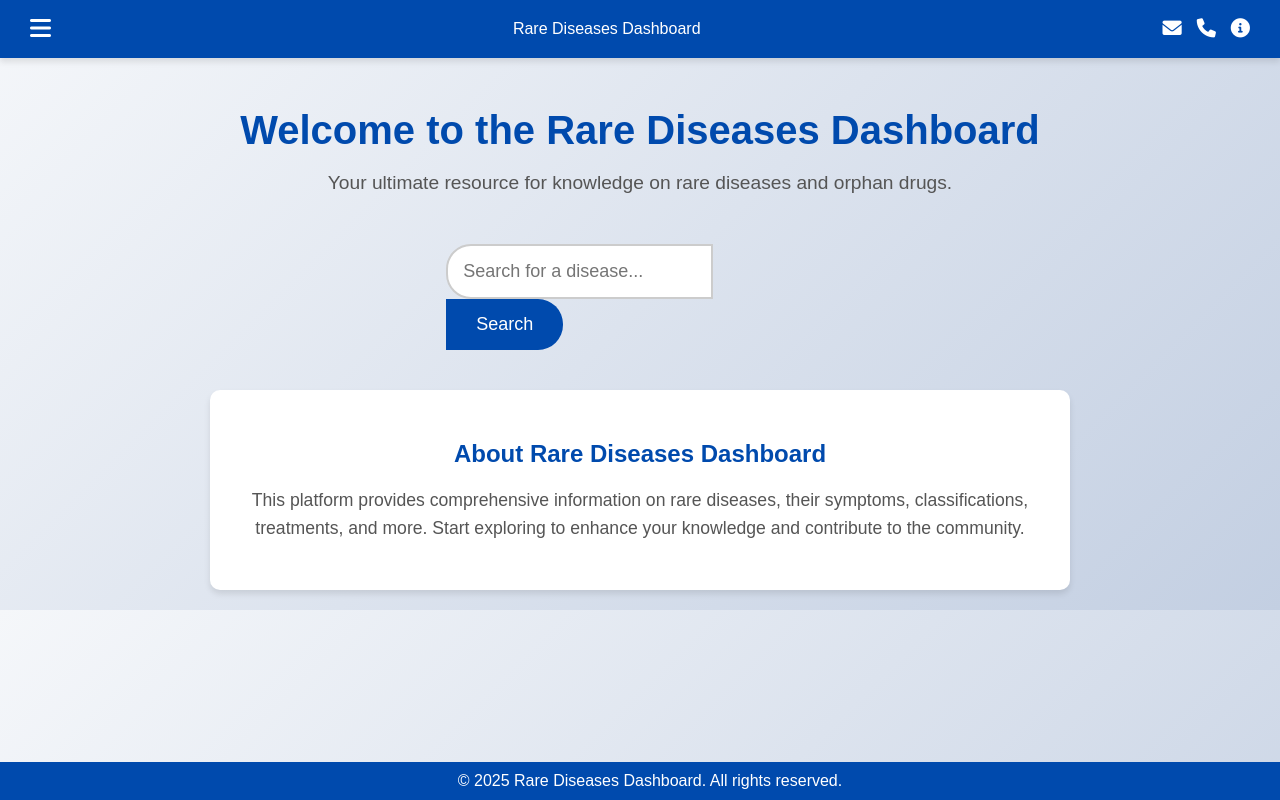
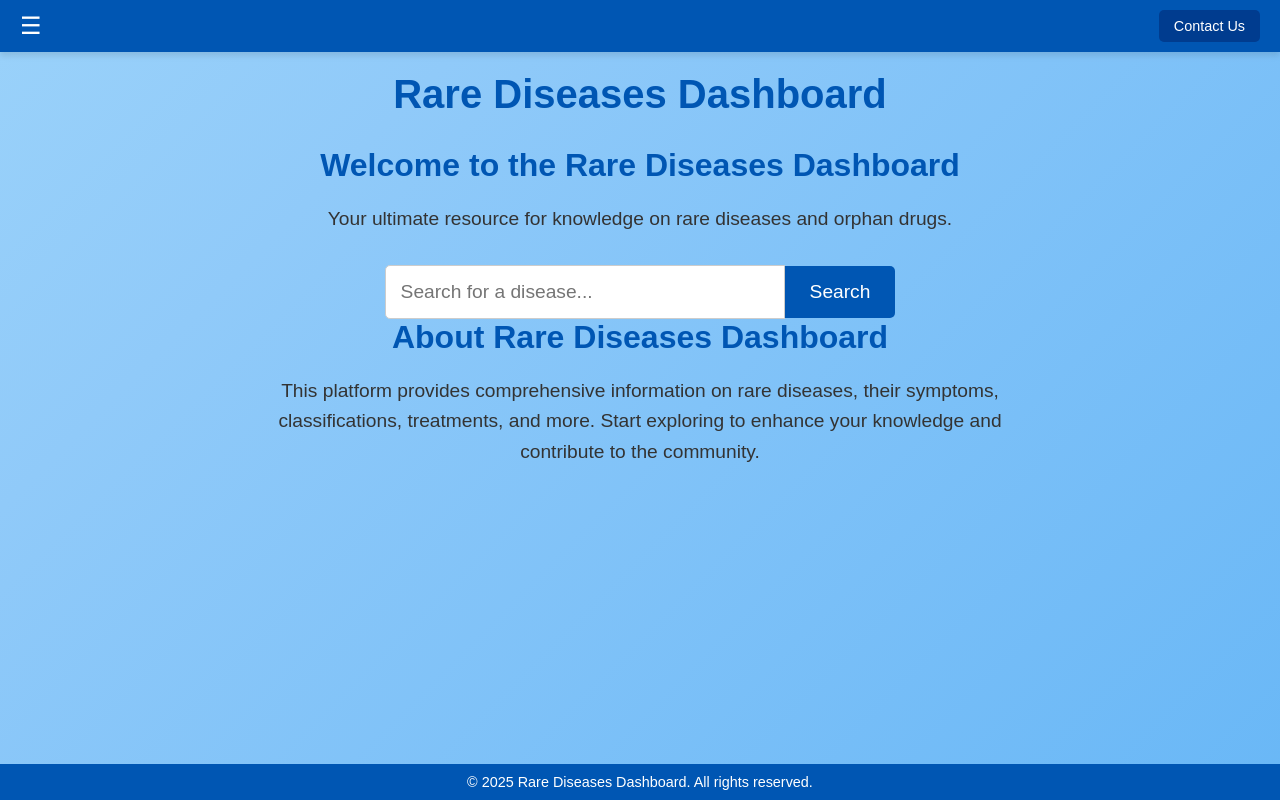
Before and after one commit to prashantsonibps/rare-disease-dashboard, a Flask app: page / in a window 1280 px wide. Run offline with Flask 3, Linux system fonts and the light colour scheme.

Commit message:
Update index.html

```diff
--- a/templates/index.html
+++ b/templates/index.html
@@ -4,23 +4,45 @@
     <meta charset="UTF-8">
     <meta name="viewport" content="width=device-width, initial-scale=1.0">
     <title>Rare Diseases Dashboard</title>
-    <link rel="stylesheet" href="https://cdnjs.cloudflare.com/ajax/libs/font-awesome/6.0.0-beta3/css/all.min.css">
     <style>
+        /* General Reset */
+        * {
+            margin: 0;
+            padding: 0;
+            box-sizing: border-box;
+        }
+
         body {
             font-family: Arial, sans-serif;
+            text-align: center;
             margin: 0;
             padding: 0;
-            background: linear-gradient(135deg, #f5f7fa, #c3cfe2);
+            overflow-x: hidden;
+            background: linear-gradient(135deg, #e0f7fa, #b3e5fc, #90caf9, #64b5f6);
+            background-size: 300% 300%;
+            animation: gradientAnimation 15s ease infinite;
             color: #333;
         }
 
+        @keyframes gradientAnimation {
+            0% {
+                background-position: 0% 50%;
+            }
+            50% {
+                background-position: 100% 50%;
+            }
+            100% {
+                background-position: 0% 50%;
+            }
+        }
+
         .navbar {
-            background-color: #004aad;
-            color: white;
             display: flex;
             justify-content: space-between;
-            padding: 15px 30px;
             align-items: center;
+            background-color: #0056b3;
+            color: white;
+            padding: 10px 20px;
             box-shadow: 0 4px 6px rgba(0, 0, 0, 0.1);
         }
 
@@ -29,149 +51,121 @@
             cursor: pointer;
         }
 
-        .navbar .contact-icons {
-            display: flex;
-            gap: 15px;
+        .navbar .contact {
+            text-decoration: none;
+            color: white;
+            background-color: #003c8f;
+            padding: 8px 15px;
+            border-radius: 5px;
+            font-size: 0.9em;
+            transition: background-color 0.3s;
         }
 
-        .navbar .contact-icons a {
-            color: white;
-            text-decoration: none;
-            font-size: 1.2em;
+        .navbar .contact:hover {
+            background-color: #002a66;
         }
 
         .header {
-            text-align: center;
-            margin: 50px 0;
+            margin-top: 20px;
         }
 
         .header h1 {
             font-size: 2.5em;
-            color: #004aad;
+            color: #0056b3;
             margin-bottom: 10px;
         }
 
-        .header p {
-            font-size: 1.2em;
-            color: #555;
+        .content {
+            padding: 20px;
         }
 
-        .search-bar {
+        .content h2 {
+            font-size: 2em;
+            color: #0056b3;
+            margin-bottom: 20px;
+        }
+
+        .content p {
+            font-size: 1.2em;
+            line-height: 1.6;
+            max-width: 800px;
+            margin: 0 auto;
+            color: #333;
+        }
+
+        .search-container {
+            margin-top: 30px;
+        }
+
+        .search-container form {
             display: flex;
             justify-content: center;
-            margin: 40px 0;
+            align-items: center;
         }
 
-        .search-bar input[type="text"] {
+        .search-container input[type="text"] {
             padding: 15px;
-            width: 60%;
-            font-size: 18px;
-            border: 2px solid #ccc;
-            border-radius: 25px 0 0 25px;
-            outline: none;
-            transition: all 0.3s;
+            font-size: 1.2em;
+            border: 1px solid #ccc;
+            border-radius: 5px 0 0 5px;
+            width: 400px;
+            max-width: 80%;
         }
 
-        .search-bar input[type="text"]:focus {
-            border-color: #004aad;
-            box-shadow: 0 0 8px rgba(0, 74, 173, 0.4);
+        .search-container button {
+            padding: 15px 25px;
+            font-size: 1.2em;
+            background-color: #0056b3;
+            color: white;
+            border: none;
+            border-radius: 0 5px 5px 0;
+            cursor: pointer;
+            transition: background-color 0.3s;
         }
 
-        .search-bar button {
-            padding: 15px 30px;
-            font-size: 18px;
-            color: white;
-            background-color: #004aad;
-            border: none;
-            border-radius: 0 25px 25px 0;
-            cursor: pointer;
-            transition: all 0.3s;
-        }
-
-        .search-bar button:hover {
-            background-color: #00367d;
-        }
-
-        .info-section {
-            text-align: center;
-            padding: 30px;
-            background: white;
-            border-radius: 10px;
-            margin: 20px auto;
-            width: 90%;
-            max-width: 800px;
-            box-shadow: 0 4px 6px rgba(0, 0, 0, 0.1);
-        }
-
-        .info-section h2 {
-            color: #004aad;
-            margin-bottom: 15px;
-        }
-
-        .info-section p {
-            font-size: 1.1em;
-            color: #555;
-            line-height: 1.6;
+        .search-container button:hover {
+            background-color: #003c8f;
         }
 
         .footer {
-            background: #004aad;
+            background-color: #0056b3;
             color: white;
-            text-align: center;
-            padding: 10px;
+            padding: 10px 0;
             position: fixed;
             bottom: 0;
             width: 100%;
         }
 
-        @media (max-width: 768px) {
-            .search-bar input[type="text"] {
-                width: 80%;
-                font-size: 16px;
-            }
-
-            .search-bar button {
-                font-size: 16px;
-            }
+        .footer p {
+            margin: 0;
+            font-size: 0.9em;
         }
     </style>
 </head>
 <body>
     <div class="navbar">
-        <div class="menu">
-            <i class="fas fa-bars"></i>
+        <div class="menu">☰</div>
+        <a href="/contact" class="contact">Contact Us</a>
     </div>
-        <div>Rare Diseases Dashboard</div>
-        <div class="contact-icons">
-            <a href="#"><i class="fas fa-envelope"></i></a>
-            <a href="#"><i class="fas fa-phone"></i></a>
-            <a href="#"><i class="fas fa-info-circle"></i></a>
+    <div class="header">
+        <h1>Rare Diseases Dashboard</h1>
     </div>
-    </div>
+    <div class="content">
+        <h2>Welcome to the Rare Diseases Dashboard</h2>
+        <p>Your ultimate resource for knowledge on rare diseases and orphan drugs.</p>
 
-    <div class="header">
-        <h1>Welcome to the Rare Diseases Dashboard</h1>
-        <p>Your ultimate resource for knowledge on rare diseases and orphan drugs.</p>
-    </div>
-
-    <div class="search-bar">
-        <form method="POST" action="/search">
-            <input type="text" name="query" placeholder="Search for a disease...">
+        <div class="search-container">
+            <form method="POST" action="/">
+                <input type="text" name="query" placeholder="Search for a disease..." required>
                 <button type="submit">Search</button>
             </form>
         </div>
 
-    <div class="info-section">
         <h2>About Rare Diseases Dashboard</h2>
-        <p>
-            This platform provides comprehensive information on rare diseases,
-            their symptoms, classifications, treatments, and more. Start exploring to
-            enhance your knowledge and contribute to the community.
-        </p>
+        <p>This platform provides comprehensive information on rare diseases, their symptoms, classifications, treatments, and more. Start exploring to enhance your knowledge and contribute to the community.</p>
     </div>
-
     <div class="footer">
-        &copy; 2025 Rare Diseases Dashboard. All rights reserved.
+        <p>&copy; 2025 Rare Diseases Dashboard. All rights reserved.</p>
     </div>
 </body>
 </html>
```
Lines whose indentation alone changed are shown as unchanged.
